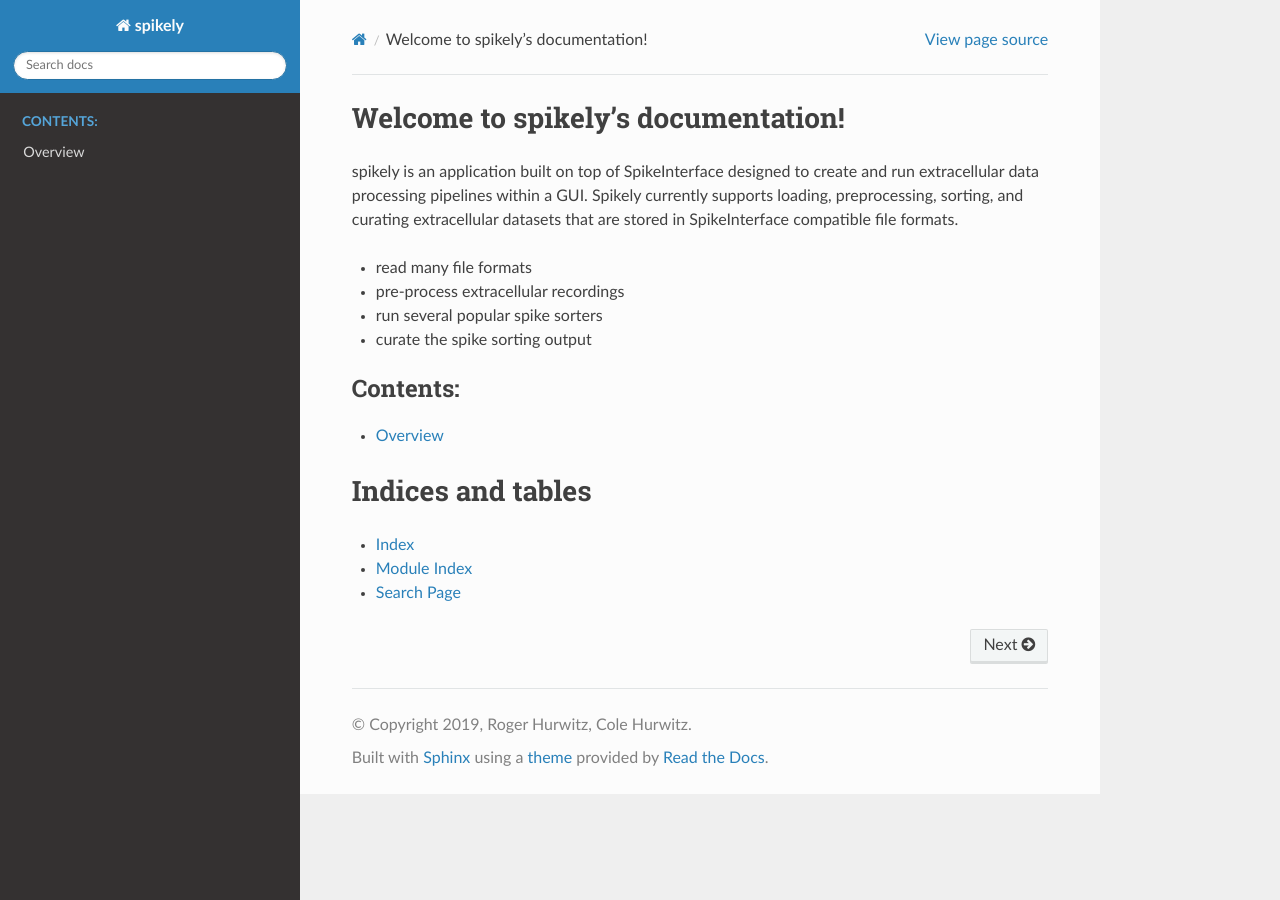
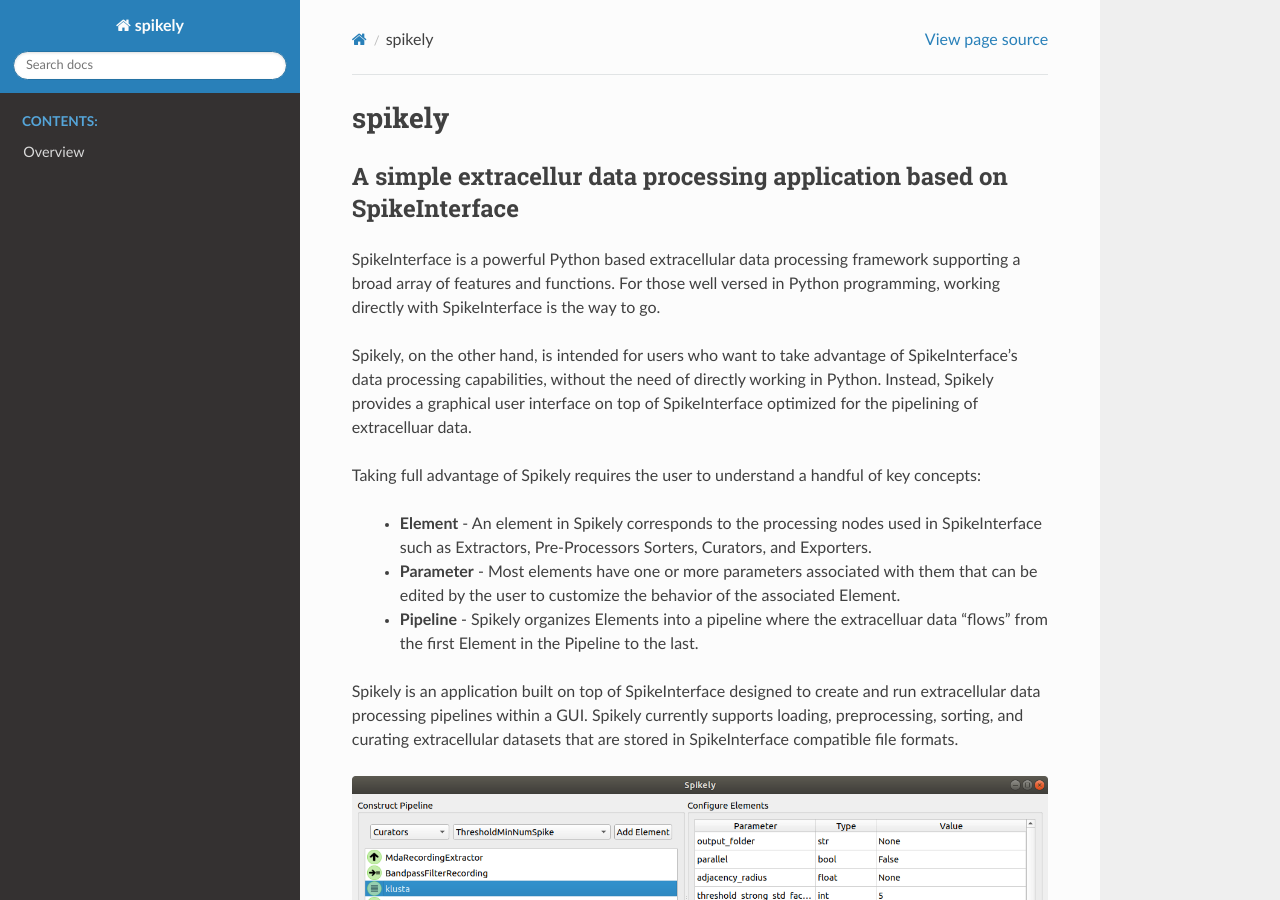
Before and after one commit to SpikeInterface/spikely, a Sphinx documentation site: the page built from docs/source/index.rst, in a window 1280 px wide and 900 px high. Built offline with Sphinx 7.4.7 and the Read the Docs theme 2.0.0, drawn with Linux system fonts in a browser that asks for light colours.

Commit message:
Updated documentation

```diff
--- a/docs/source/index.rst
+++ b/docs/source/index.rst
@@ -1,10 +1,39 @@
-Welcome to spikely's documentation!
+===================================
+spikely
 ===================================
 
-spikely is an application built on top of SpikeInterface designed to create and
+A simple extracellur data processing application based on SpikeInterface
+========================================================================
+
+SpikeInterface is a powerful Python based extracellular data processing
+framework supporting a broad array of features and functions.  For those well
+versed in Python programming, working directly with SpikeInterface is the way
+to go.
+
+Spikely, on the other hand, is intended for users who want to take advantage of
+SpikeInterface's data processing capabilities, without the need of directly
+working in Python.  Instead, Spikely provides a graphical user interface on top
+of SpikeInterface optimized for the pipelining of extracelluar data.
+
+Taking full advantage of Spikely requires the user to understand a handful of
+key concepts:
+
+  - **Element** - An element in Spikely corresponds to the
+    processing nodes used in SpikeInterface such as Extractors, Pre-Processors
+    Sorters, Curators, and Exporters.
+  - **Parameter** - Most elements have one or more parameters
+    associated with them that can be edited by the user to customize the
+    behavior of the associated Element.
+  - **Pipeline** - Spikely organizes Elements into a pipeline
+    where the extracelluar data "flows" from the first Element in the Pipeline
+    to the last.
+
+Spikely is an application built on top of SpikeInterface designed to create and
 run extracellular data processing pipelines within a GUI. Spikely currently
 supports loading, preprocessing, sorting, and curating extracellular datasets
 that are stored in SpikeInterface compatible file formats.
+
+.. image:: ../images/gui.png
 
 - read many file formats
 - pre-process extracellular recordings
```
Also changed, not shown: docs/images/GUI.png (deleted), docs/images/gui.png (added), docs/images/gui_annotated.png (added).
